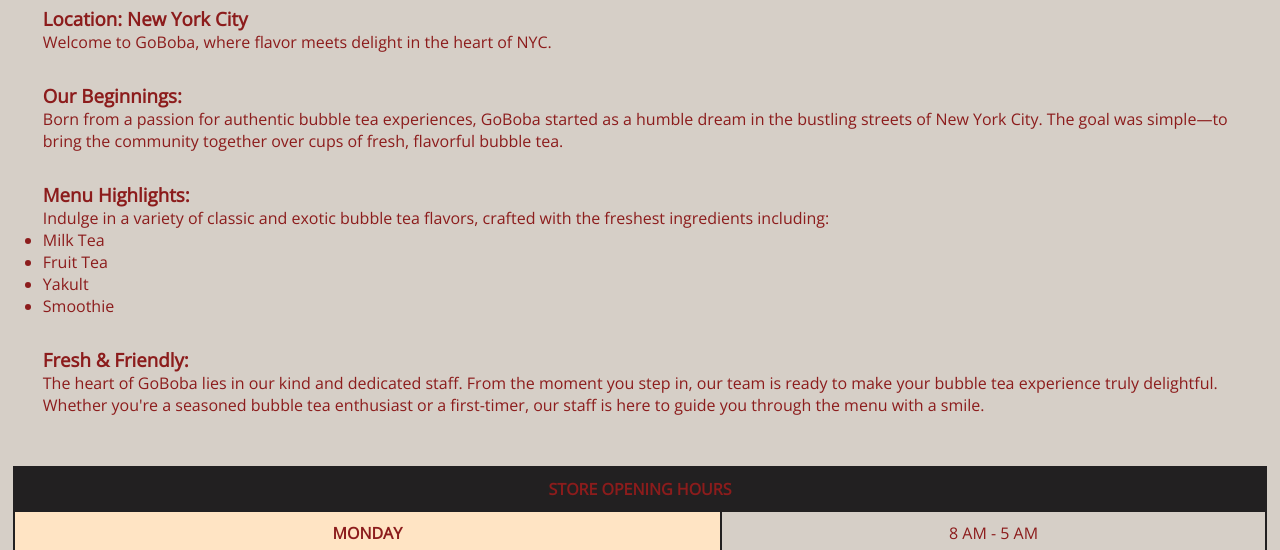
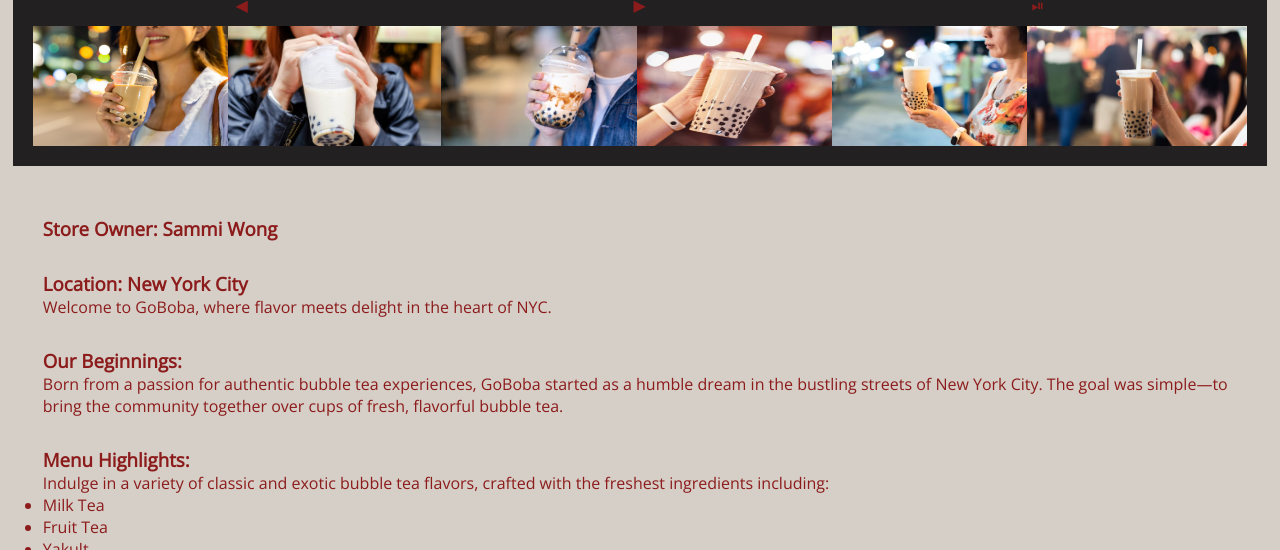
Before and after one commit to sammiwong13/bubble-tea-store, a website: page public/pages/our-story.html in a window 1280 px wide. Shown: the part 550-1100 px from the top of the page. Drawn offline with nearby package versions, Linux system fonts and the light colour scheme; files whose address does not match are found by name.

Commit message:
Added lightbox to our-story.html

```diff
--- a/public/pages/our-story.html
+++ b/public/pages/our-story.html
@@ -4,9 +4,11 @@
 <head>
     <meta charset="UTF-8" />
     <meta name="viewport" content="width=device-width, initial-scale=1.0" />
-    <!-- <link rel="stylesheet" href="../styles/nav-bar.css" /> -->
     <link rel="stylesheet" href="../styles/our-story.css" />
     <link rel="stylesheet" href="../styles/nav-bar.css" />
+    <link rel="stylesheet" href="../styles/lightbox.css">
+    <script src="../scripts/lightbox_data.js" defer></script>
+    <script src="../scripts/js05.js"></script>
 
     <title>GoBoba</title>
 </head>
@@ -44,6 +46,10 @@
                 <img src="../images/image-scroll-5.jpg" alt="scroll-image" width="220px" height="120px">
             </div>
         </div>
+
+        <!-- lightbox -->
+        <div id="lightbox"></div>
+        <!-- End of lightbox -->
         <div id="information-container">
             <div class="subsection-info">
                 <h3>
--- /dev/null
+++ b/public/scripts/lightbox_data.js
@@ -0,0 +1,112 @@
+// Title of the slideshow
+let lightboxTitle = "Our Valuable Customer Image";
+
+// Names of the image files shown in the slideshow
+let imgFiles = [
+    "../images/lightbox-1.jpg",
+    "../images/lightbox-2.jpg",
+    "../images/lightbox-3.jpg",
+    "../images/lightbox-4.jpg",
+    "../images/lightbox-5.jpg",
+    "../images/lightbox-6.jpg"
+];
+
+// Captions associated with each image
+let imgCaptions = new Array(6);
+imgCaptions[0] = "Bubble Tea late at night by the road";
+imgCaptions[1] = "Jumbo size bubble tea";
+imgCaptions[2] = "Milk tea with brown sugar";
+imgCaptions[3] = "Drinking bubble tea late at the Night Market";
+imgCaptions[4] = "Holding an extra large bubble tea";
+imgCaptions[5] = "Drinking bubble tea at my favorite spot";
+
+// Count of images in the slideshow
+let imgCount = imgFiles.length;
+
+// Lightbox Container
+let lightBox;
+
+// Function to move forward through the image list
+function showNext() {
+    lbImages.appendChild(lbImages.firstElementChild);
+    currentImg = (currentImg < imgCount) ? currentImg++ : currentImg = 1;
+    lbCounter.textContent = currentImg + " / " + imgCount;
+}
+
+// Function to move backward through the image list
+function showPrev() {
+    lbImages.insertBefore(lbImages.lastElementChild, lbImages.firstElementChild);
+    (currentImg > 1) ? currentImg-- : currentImg = imgCount;
+    lbCounter.textContent = currentImg + " / " + imgCount;
+}
+
+// Function to create the lightbox
+function createLightbox() {
+    // Lightbox Container
+    lightBox = document.getElementById("lightbox");
+
+    // Parts of the lightbox
+    let lbTitle = document.createElement("h1");
+    let lbPrev = document.createElement("div");
+    let lbNext = document.createElement("div");
+    let lbPlay = document.createElement("div");
+    let lbImages = document.createElement("div");
+    let control = document.createElement("div");
+    control.setAttribute("id", "lightbox-control");
+
+    // Design the lightbox title
+    lightBox.appendChild(lbTitle);
+    lbTitle.id = "lbTitle";
+    lbTitle.textContent = lightboxTitle;
+
+    lightBox.appendChild(control);
+
+    // Design the lightbox previous slide button
+    control.appendChild(lbPrev);
+    lbPrev.id = "lbPrev";
+    lbPrev.innerHTML = "&#9664;";
+    lbPrev.onclick = showPrev;
+
+    // Design the lightbox next slide button
+    control.appendChild(lbNext);
+    lbNext.id = "lbNext";
+    lbNext.innerHTML = "&#9654;";
+    lbNext.onclick = showNext;
+
+    // Design the lightbox Play-Pause button
+    control.appendChild(lbPlay);
+    lbPlay.setAttribute("id", "lightbox-play");
+    lbPlay.id = "lbPlay";
+    lbPlay.innerHTML = "&#9199";
+
+    var intervalId; // Declare a variable to store the interval ID
+
+    lbPlay.onclick = function () {
+        // Check if the interval is already running
+        if (intervalId) {
+            // If running, stop the interval
+            clearInterval(intervalId);
+            intervalId = null; // Reset the interval ID
+        } else {
+            // If not running, start the interval
+            intervalId = window.setInterval(showNext, 2000);
+        }
+    };
+
+    // Design the lightbox images container
+    lightBox.appendChild(lbImages);
+    lbImages.setAttribute("class", "lightbox-image");
+    lbImages.id = "lbImages";
+
+    // Add images from the imgFiles array to the container
+    for (let i = 0; i < imgCount; i++) {
+        let image = document.createElement("img");
+        image.setAttribute("width", "220px");
+        image.setAttribute("height", "120px");
+        image.src = imgFiles[i];
+        image.alt = imgCaptions[i];
+        lbImages.appendChild(image);
+    }
+}
+
+window.addEventListener("load", createLightbox);
--- /dev/null
+++ b/public/styles/lightbox.css
@@ -0,0 +1,28 @@
+:root {
+    --charcoal: #222021;
+    --abalone: #D6CFC7;
+    --beige: #FFE4C4;
+    --red: #8C1C1C;
+}
+
+#lightbox {
+    background-color: var(--charcoal);
+    display: flex;
+    flex-direction: column;
+    padding: 20px;
+}
+
+.lightbox-image {
+    display: flex;
+    flex-direction: row;
+}
+
+#lightbox-control {
+    display: flex;
+    flex-direction: row;
+    justify-content: space-around;
+    cursor: pointer;
+    padding: 10px;
+}
+
+#lightbox-play {}
```
Also changed, not shown: public/images/lightbox-1.jpg (added), public/images/lightbox-2.jpg (added), public/images/lightbox-3.jpg (added), public/images/lightbox-4.jpg (added), public/images/lightbox-5.jpg (added), public/images/lightbox-6.jpg (added), public/scripts/js05.js (added).
